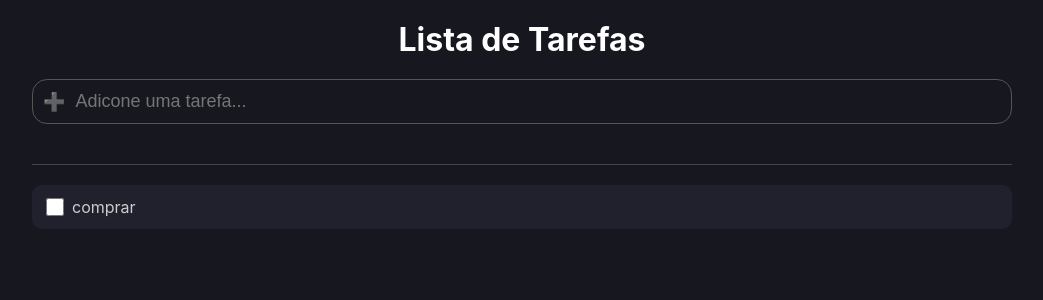
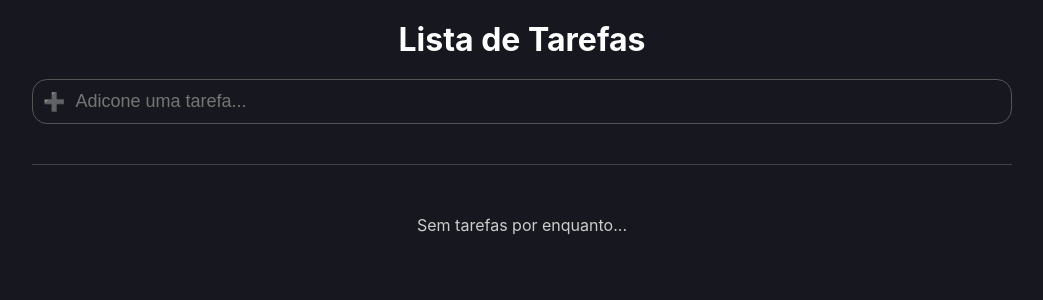
Before and after one commit to Lara-Capila/curso_TS, a React (Create React App) app in the folder toDoList/todo/: page / in a window 1280 px wide. Shown: the top 300 px of the page, without its empty margins (118-1161 px from the left). Built offline with nearby package versions, Linux system fonts and the light colour scheme.

Commit message:
feat(NoTask): Cria, estiliza e chama novo componente. Será renderizado quando não houver tarefas

```diff
--- a/toDoList/todo/src/App.tsx
+++ b/toDoList/todo/src/App.tsx
@@ -1,15 +1,12 @@
-import React from 'react';
+import React, { useEffect } from 'react';
 import * as Styles from './App.styles';
 import InputAddTask from './components/InputAddTask';
 import ListItem from './components/ListIstem';
+import NoTask from './components/NoTask';
 import { Item } from './types/Item';
 
 function App() {
-  const [list, setList] = React.useState<Item[]>([{
-    id: 1,
-    name: 'comprar',
-    done: false,
-  }]);
+  const [list, setList] = React.useState<Item[]>([]);
 
   const handleTaskStatus = (id: number, done: boolean): void => {
     const updateStatusTask = [...list];
@@ -40,14 +37,13 @@ function App() {
           Lista de Tarefas
           <InputAddTask onEnter={handleAddTask} />
         </Styles.Header>
-
-        {list.map((tarefa, index) => (
+        {list[0] ? list.map((tarefa, index) => (
             <ListItem
               tarefa={ tarefa }
               key={ index }
               onChange={handleTaskStatus}
             />
-          ))}
+          )) : <NoTask />}
 
       </Styles.Area>
     </Styles.Container>
--- /dev/null
+++ b/toDoList/todo/src/components/NoTask/index.tsx
@@ -0,0 +1,12 @@
+import React from "react";
+import * as Styled from './styles';
+
+function NoTask() {
+  return(
+    <Styled.Container>
+      <span>Sem tarefas por enquanto...</span>
+    </Styled.Container>
+  );
+}
+
+export default NoTask;
--- /dev/null
+++ b/toDoList/todo/src/components/NoTask/styles.ts
@@ -0,0 +1,7 @@
+import styled from "styled-components";
+
+export const Container = styled.div`
+  text-align: center;
+  margin: 50px 0;
+  color: #ccc;
+`;
```
